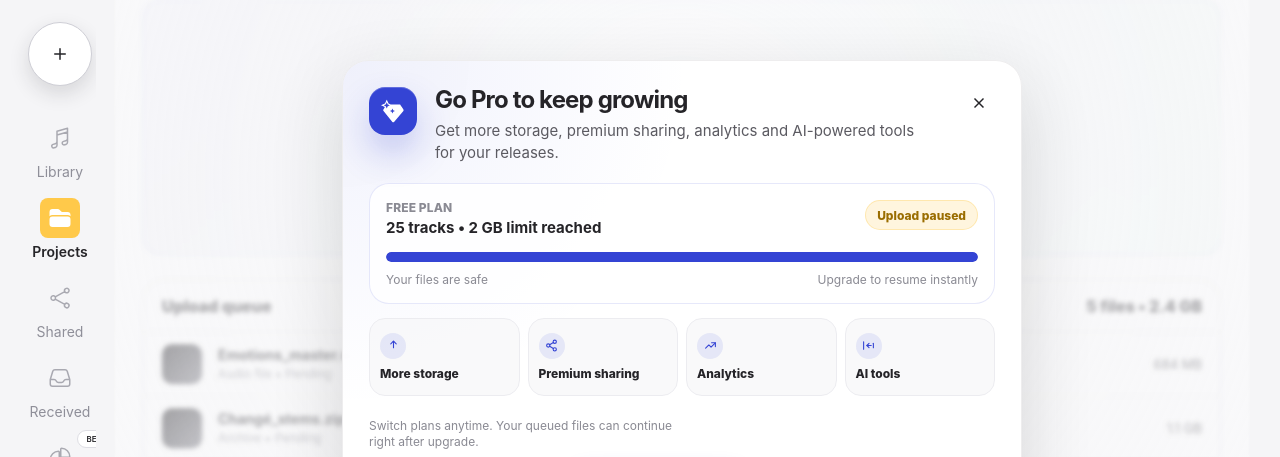
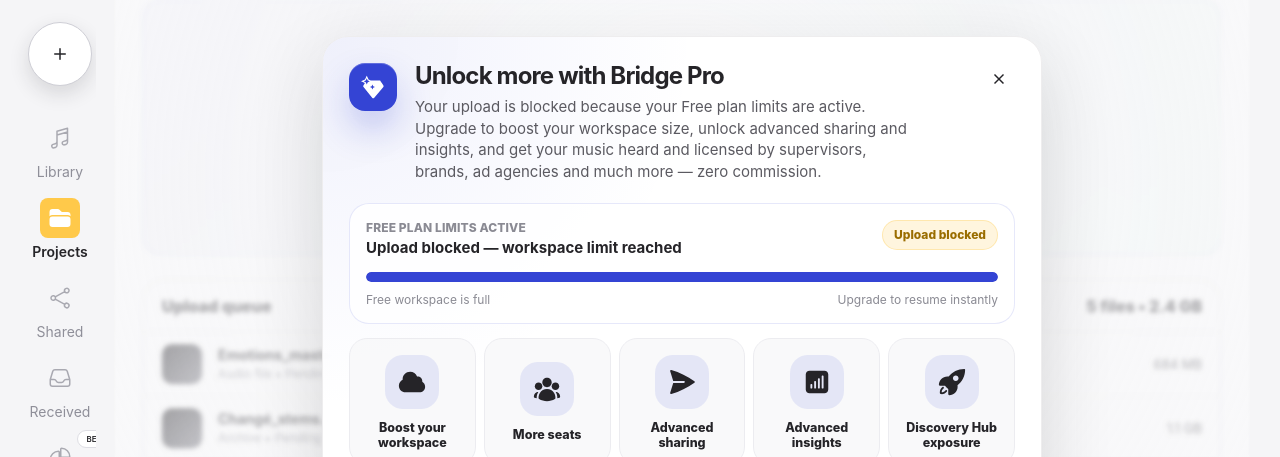
Before and after one commit to clementsouchier-stack/paywall-upload-freepro, a plain HTML site: page index.html in a window 1280 px wide. Shown: the part 98-555 px from the top of the page. Drawn offline with Linux system fonts and the light colour scheme.

Commit message:
Update index.html

```diff
--- a/index.html
+++ b/index.html
@@ -965,7 +965,7 @@
 
 
     .pro-upgrade-modal {
-      width: min(680px, 100%);
+      width: min(720px, 100%);
       padding: 26px;
     }
 
@@ -1024,45 +1024,44 @@
 
     .pro-benefits-row {
       display: grid;
-      grid-template-columns: repeat(4, 1fr);
+      grid-template-columns: repeat(5, 1fr);
       gap: 8px;
       margin-bottom: 22px;
     }
 
     .pro-benefit {
-      min-height: 78px;
+      min-height: 116px;
       border: 1px solid var(--grey-200);
       background: rgba(245,245,247,0.58);
-      border-radius: 16px;
-      padding: 12px 10px;
+      border-radius: 18px;
+      padding: 16px 12px 14px;
       display: flex;
       flex-direction: column;
+      align-items: center;
       justify-content: center;
-      gap: 8px;
+      gap: 11px;
       color: var(--black);
-      font-size: 12px;
+      font-size: 12.5px;
       font-weight: 800;
       line-height: 1.2;
+      text-align: center;
     }
 
     .pro-benefit-icon {
-      width: 26px;
-      height: 26px;
-      border-radius: 999px;
+      width: 54px;
+      height: 54px;
+      border-radius: 18px;
       display: grid;
       place-items: center;
       background: rgba(52,68,212,0.10);
-      color: var(--blue);
+      color: var(--black);
+      flex: none;
     }
 
     .pro-benefit-icon svg {
-      width: 13px;
-      height: 13px;
-      stroke: currentColor;
-      fill: none;
-      stroke-width: 2;
-      stroke-linecap: round;
-      stroke-linejoin: round;
+      width: 30px;
+      height: 30px;
+      display: block;
     }
 
     .secondary-cta {
@@ -1196,10 +1195,10 @@
 
                 <div>
                   <div class="modal-title-row">
-                    <h2 class="modal-title" id="storage-title">Go Pro to keep growing</h2>
+                    <h2 class="modal-title" id="storage-title">Unlock more with Bridge Pro</h2>
                   </div>
                   <p class="modal-copy" id="storage-description">
-                    Get more storage, premium sharing, analytics and AI-powered tools for your releases.
+                    Your upload is blocked because your Free plan limits are active. Upgrade to boost your workspace size, unlock advanced sharing and insights, and get your music heard and licensed by supervisors, brands, ad agencies and much more — zero commission.
                   </p>
                 </div>
 
@@ -1209,10 +1208,10 @@
               <div class="pro-plan-card">
                 <div class="plan-limit">
                   <div>
-                    <span class="eyebrow">Free plan</span>
-                    <strong>25 tracks • 2 GB limit reached</strong>
+                    <span class="eyebrow">Free plan limits active</span>
+                    <strong>Upload blocked — workspace limit reached</strong>
                   </div>
-                  <span class="paused-pill">Upload paused</span>
+                  <span class="paused-pill">Upload blocked</span>
                 </div>
 
                 <div class="simple-usage">
@@ -1220,40 +1219,60 @@
                     <span style="width: 100%;"></span>
                   </div>
                   <div class="simple-usage-meta">
-                    <span>Your files are safe</span>
+                    <span>Free workspace is full</span>
                     <span>Upgrade to resume instantly</span>
                   </div>
                 </div>
               </div>
 
-              <div class="pro-benefits-row" aria-label="Pro benefits">
+              <div class="pro-benefits-row" aria-label="Bridge Pro benefits">
                 <div class="pro-benefit">
-                  <span class="pro-benefit-icon"><svg viewBox="0 0 24 24"><path d="M12 16V4"/><path d="m7 9 5-5 5 5"/></svg></span>
-                  <span>More storage</span>
+                  <span class="pro-benefit-icon"><svg aria-hidden="true" focusable="false" width="24" height="24" viewBox="0 0 24 24" fill="none" xmlns="http://www.w3.org/2000/svg">
+<path fill-rule="evenodd" clip-rule="evenodd" d="M4.5 9.75C4.5 6.43629 7.18629 3.75 10.5 3.75C13.028 3.75 15.1893 5.31282 16.0733 7.52408C16.2135 7.50816 16.3559 7.5 16.5 7.5C18.5711 7.5 20.25 9.17893 20.25 11.25C20.25 11.4459 20.2349 11.6386 20.2058 11.827C21.5744 12.5981 22.5 14.0653 22.5 15.75C22.5 18.2353 20.4853 20.25 18 20.25H6.75C3.85051 20.25 1.5 17.8995 1.5 15C1.5 12.8968 2.73627 11.084 4.52024 10.2459C4.50683 10.0822 4.5 9.91686 4.5 9.75Z" fill="currentColor"/>
+</svg></span>
+                  <span>Boost your workspace</span>
                 </div>
                 <div class="pro-benefit">
-                  <span class="pro-benefit-icon"><svg viewBox="0 0 24 24"><circle cx="18" cy="5" r="3"/><circle cx="6" cy="12" r="3"/><circle cx="18" cy="19" r="3"/><path d="m8.6 13.5 6.8 4"/><path d="m15.4 6.5-6.8 4"/></svg></span>
-                  <span>Premium sharing</span>
+                  <span class="pro-benefit-icon"><svg aria-hidden="true" focusable="false" width="24" height="24" viewBox="0 0 20 20" fill="none" xmlns="http://www.w3.org/2000/svg">
+<path fill-rule="evenodd" clip-rule="evenodd" d="M6.875 5.625C6.875 3.89911 8.27411 2.5 10 2.5C11.7259 2.5 13.125 3.89911 13.125 5.625C13.125 7.35089 11.7259 8.75 10 8.75C8.27411 8.75 6.875 7.35089 6.875 5.625Z" fill="currentColor"/>
+<path fill-rule="evenodd" clip-rule="evenodd" d="M13.125 8.125C13.125 6.74429 14.2443 5.625 15.625 5.625C17.0057 5.625 18.125 6.74429 18.125 8.125C18.125 9.50571 17.0057 10.625 15.625 10.625C14.2443 10.625 13.125 9.50571 13.125 8.125Z" fill="currentColor"/>
+<path fill-rule="evenodd" clip-rule="evenodd" d="M1.875 8.125C1.875 6.74429 2.99429 5.625 4.375 5.625C5.75571 5.625 6.875 6.74429 6.875 8.125C6.875 9.50571 5.75571 10.625 4.375 10.625C2.99429 10.625 1.875 9.50571 1.875 8.125Z" fill="currentColor"/>
+<path fill-rule="evenodd" clip-rule="evenodd" d="M5.25822 12.5979C6.25653 11.037 8.00696 10 10 10C11.9933 10 13.7439 11.0373 14.7422 12.5985C15.4323 13.6779 15.7309 14.9793 15.5908 16.2483C15.5689 16.4466 15.4537 16.6225 15.2806 16.7218C13.7245 17.6147 11.9209 18.125 10 18.125C8.0791 18.125 6.27549 17.6147 4.71937 16.7218C4.54633 16.6225 4.43108 16.4466 4.40919 16.2483C4.26911 14.9791 4.56784 13.6774 5.25822 12.5979Z" fill="currentColor"/>
+<path d="M4.23524 11.8781C4.2252 11.8935 4.21523 11.9089 4.20531 11.9244C3.40076 13.1824 3.03257 14.6806 3.14559 16.1575C2.63889 16.0805 2.14725 15.9567 1.67536 15.7906L1.57956 15.7568C1.4048 15.6953 1.28269 15.5366 1.26799 15.3519L1.25994 15.2506C1.25335 15.1678 1.25 15.0842 1.25 15C1.25 13.3209 2.5742 11.9512 4.23524 11.8781Z" fill="currentColor"/>
+<path d="M16.8547 16.1575C16.9677 14.6808 16.5997 13.183 15.7954 11.9251C15.7854 11.9094 15.7753 11.8937 15.7651 11.8781C17.426 11.9513 18.75 13.321 18.75 15C18.75 15.0842 18.7467 15.1678 18.7401 15.2506L18.732 15.3519C18.7173 15.5366 18.5952 15.6953 18.4204 15.7568L18.3246 15.7906C17.8528 15.9567 17.3613 16.0805 16.8547 16.1575Z" fill="currentColor"/>
+</svg>
+</span>
+                  <span>More seats</span>
                 </div>
                 <div class="pro-benefit">
-                  <span class="pro-benefit-icon"><svg viewBox="0 0 24 24"><path d="M3 17 9 11l4 4 8-8"/><path d="M14 7h7v7"/></svg></span>
-                  <span>Analytics</span>
+                  <span class="pro-benefit-icon"><svg aria-hidden="true" focusable="false" width="24" height="24" viewBox="0 0 24 24" fill="none" xmlns="http://www.w3.org/2000/svg">
+<path d="M3.47804 2.4043C3.2133 2.3274 2.92771 2.40193 2.73432 2.5984C2.54093 2.79487 2.47091 3.0816 2.55198 3.3451L4.98426 11.25H13.5C13.9142 11.25 14.25 11.5858 14.25 12C14.25 12.4142 13.9142 12.75 13.5 12.75H4.98427L2.55207 20.6546C2.471 20.9181 2.54102 21.2049 2.73441 21.4013C2.92781 21.5978 3.2134 21.6723 3.47814 21.5954C10.1767 19.6494 16.3974 16.5814 21.9233 12.6087C22.1193 12.4678 22.2355 12.2412 22.2355 11.9998C22.2355 11.7583 22.1193 11.5317 21.9233 11.3908C16.3974 7.41817 10.1767 4.35021 3.47804 2.4043Z" fill="currentColor"/>
+</svg></span>
+                  <span>Advanced sharing</span>
                 </div>
                 <div class="pro-benefit">
-                  <span class="pro-benefit-icon"><svg viewBox="0 0 24 24"><path d="M21 16V8"/><path d="M17 12H9"/><path d="m13 8-4 4 4 4"/><path d="M3 5v14"/></svg></span>
-                  <span>AI tools</span>
+                  <span class="pro-benefit-icon"><svg aria-hidden="true" focusable="false" width="24" height="24" viewBox="0 0 24 24" fill="none" xmlns="http://www.w3.org/2000/svg">
+<path fill-rule="evenodd" clip-rule="evenodd" d="M3 6C3 4.34315 4.34315 3 6 3H18C19.6569 3 21 4.34315 21 6V18C21 19.6569 19.6569 21 18 21H6C4.34315 21 3 19.6569 3 18V6ZM7.5 13.5C7.91421 13.5 8.25 13.8358 8.25 14.25V16.5C8.25 16.9142 7.91421 17.25 7.5 17.25C7.08579 17.25 6.75 16.9142 6.75 16.5V14.25C6.75 13.8358 7.08579 13.5 7.5 13.5ZM11.25 12C11.25 11.5858 10.9142 11.25 10.5 11.25C10.0858 11.25 9.75 11.5858 9.75 12V16.5C9.75 16.9142 10.0858 17.25 10.5 17.25C10.9142 17.25 11.25 16.9142 11.25 16.5V12ZM13.5 9C13.9142 9 14.25 9.33579 14.25 9.75V16.5C14.25 16.9142 13.9142 17.25 13.5 17.25C13.0858 17.25 12.75 16.9142 12.75 16.5V9.75C12.75 9.33579 13.0858 9 13.5 9ZM17.25 7.5C17.25 7.08579 16.9142 6.75 16.5 6.75C16.0858 6.75 15.75 7.08579 15.75 7.5V16.5C15.75 16.9142 16.0858 17.25 16.5 17.25C16.9142 17.25 17.25 16.9142 17.25 16.5V7.5Z" fill="currentColor"/>
+</svg></span>
+                  <span>Advanced insights</span>
+                </div>
+                <div class="pro-benefit">
+                  <span class="pro-benefit-icon"><svg aria-hidden="true" focusable="false" width="24" height="24" viewBox="0 0 24 24" fill="none" xmlns="http://www.w3.org/2000/svg">
+<path fill-rule="evenodd" clip-rule="evenodd" d="M9.315 7.58365C12.1956 3.88296 16.6946 1.50021 21.75 1.5C21.9489 1.49999 22.1397 1.57901 22.2803 1.71966C22.421 1.86031 22.5 2.05108 22.5 2.25C22.5 7.30564 20.1173 11.805 16.4165 14.6859C16.4715 15.0329 16.5 15.3883 16.5 15.75C16.5 19.4779 13.4779 22.5 9.75 22.5C9.33579 22.5 9 22.1642 9 21.75V17.6185C8.99075 17.6118 8.98163 17.6049 8.97264 17.5978C8.02063 16.8429 7.15799 15.9803 6.40312 15.0282C6.39577 15.019 6.38866 15.0096 6.38179 15H2.25C1.83579 15 1.5 14.6642 1.5 14.25C1.5 10.5221 4.52208 7.5 8.25 7.5C8.61198 7.5 8.96772 7.52856 9.315 7.58365ZM15 6.75C13.7574 6.75 12.75 7.75736 12.75 9C12.75 10.2426 13.7574 11.25 15 11.25C16.2426 11.25 17.25 10.2426 17.25 9C17.25 7.75736 16.2426 6.75 15 6.75Z" fill="currentColor"/>
+<path d="M5.26036 17.2418C5.59237 16.9942 5.66074 16.5242 5.41306 16.1922C5.16539 15.8602 4.69546 15.7918 4.36345 16.0395C3.08209 16.9954 2.25 18.5256 2.25 20.2499C2.25 20.5255 2.27129 20.7966 2.31246 21.0615C2.36259 21.3842 2.61574 21.6373 2.93842 21.6875C3.20336 21.7286 3.47445 21.7499 3.75 21.7499C5.47434 21.7499 7.00452 20.9178 7.9604 19.6365C8.20808 19.3045 8.13971 18.8345 7.8077 18.5869C7.47569 18.3392 7.00576 18.4075 6.75809 18.7396C6.07313 19.6577 4.98081 20.2499 3.75 20.2499C3.75 19.0191 4.34218 17.9268 5.26036 17.2418Z" fill="currentColor"/>
+</svg></span>
+                  <span>Discovery Hub exposure</span>
                 </div>
               </div>
 
               <div class="cta-row">
-                <div class="fine-print">Switch plans anytime. Your queued files can continue right after upgrade.</div>
+                <div class="fine-print">Your queued files stay ready. Upgrade to Bridge Pro to continue uploading without deleting anything.</div>
                 <div class="cta-actions">
-                  <a class="primary-cta" href="https://clementsouchier-stack.github.io/pricing-checkout/" target="_blank" rel="noopener noreferrer">
+                  <a class="primary-cta" href="https://clementsouchier-stack.github.io/pricing24/" target="_blank" rel="noopener noreferrer">
                     <svg width="21" height="20" viewBox="0 0 21 20" fill="none" xmlns="http://www.w3.org/2000/svg" aria-hidden="true"><g clip-path="url(#clip-pro-diamond-white-storage)"><path d="M5.26953 1.36719L6.35156 3.74805L8.18555 4.58203H15.7246L15.8096 4.58691C16.005 4.61152 16.1821 4.72048 16.293 4.88672L19.0273 8.98828C19.197 9.24307 19.1768 9.58007 18.9775 9.8125L10.7744 19.3828C10.6425 19.5365 10.4486 19.6238 10.2461 19.6211C10.0434 19.6181 9.85124 19.5256 9.72363 19.3682L1.97656 9.79785C1.80124 9.58124 1.77502 9.27883 1.91016 9.03516L3.0498 6.98438L3.19824 6.71484L0.945312 5.69141L0 5.26172L0.945312 4.83203L3.32715 3.74902L4.41016 1.36719L4.83984 0.421875L5.26953 1.36719ZM8.93555 9.35742L7.48242 10.0176L8.93555 10.6787L9.59668 12.1318L10.2568 10.6787L11.7109 10.0176L10.2568 9.35742L9.59668 7.9043L8.93555 9.35742ZM4.11426 4.30176L4.04102 4.46289L3.87988 4.53613L2.28125 5.26172L3.87988 5.98828L4.04102 6.06152L4.11426 6.22266L4.83984 7.82031L5.56641 6.22266L5.63965 6.06152L5.80078 5.98828L7.39844 5.26172L5.80078 4.53613L5.63965 4.46289L5.56641 4.30176L4.83984 2.70312L4.11426 4.30176Z" fill="white"/></g><defs><clipPath id="clip-pro-diamond-white-storage"><rect width="19.142" height="19.1993" fill="white" transform="translate(0 0.421875)"/></clipPath></defs></svg>
                     Upgrade to Pro
                   </a>
-                  <a class="secondary-cta" href="https://clementsouchier-stack.github.io/pricing-checkout/" target="_blank" rel="noopener noreferrer">Explore plans</a>
-                  <button class="ghost-cta">Remove files</button>
+                  <a class="secondary-cta" href="https://clementsouchier-stack.github.io/pricing24/" target="_blank" rel="noopener noreferrer">View Pro plans</a>
                 </div>
               </div>
             </div>
```
